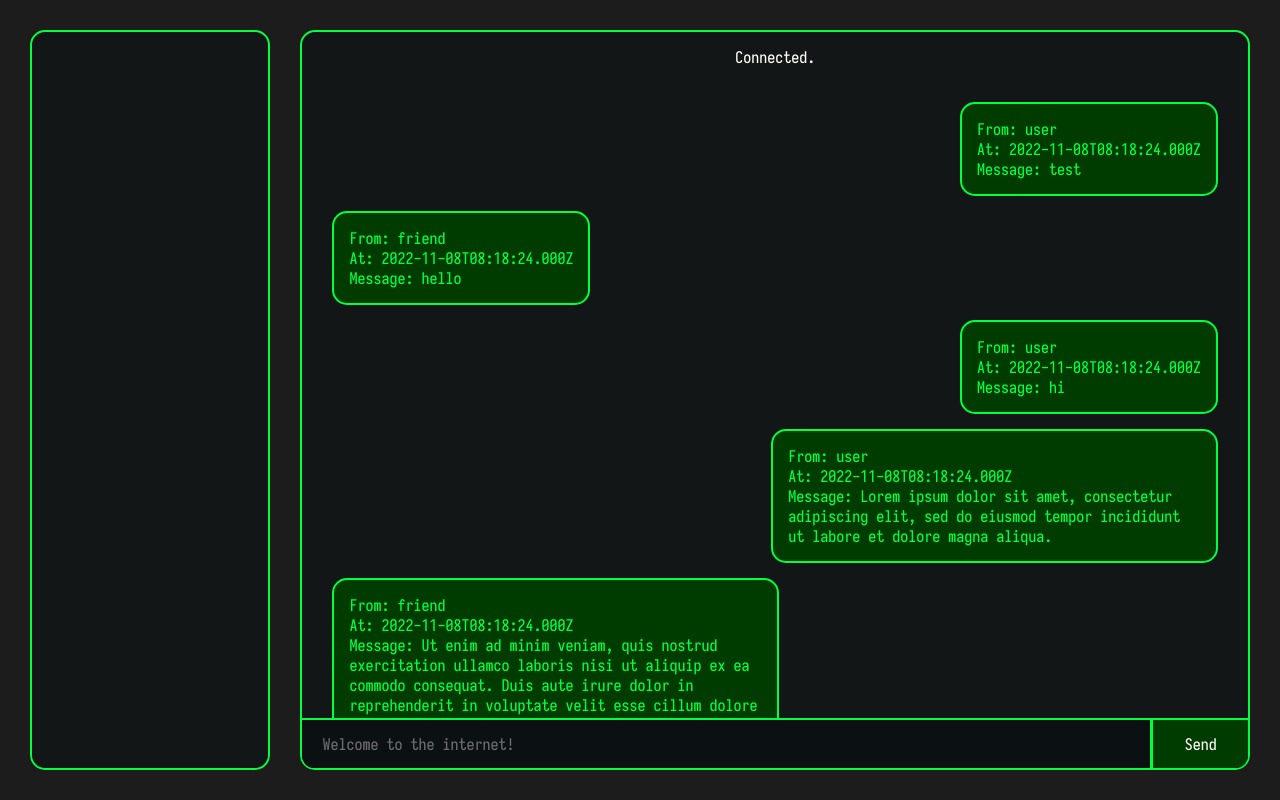
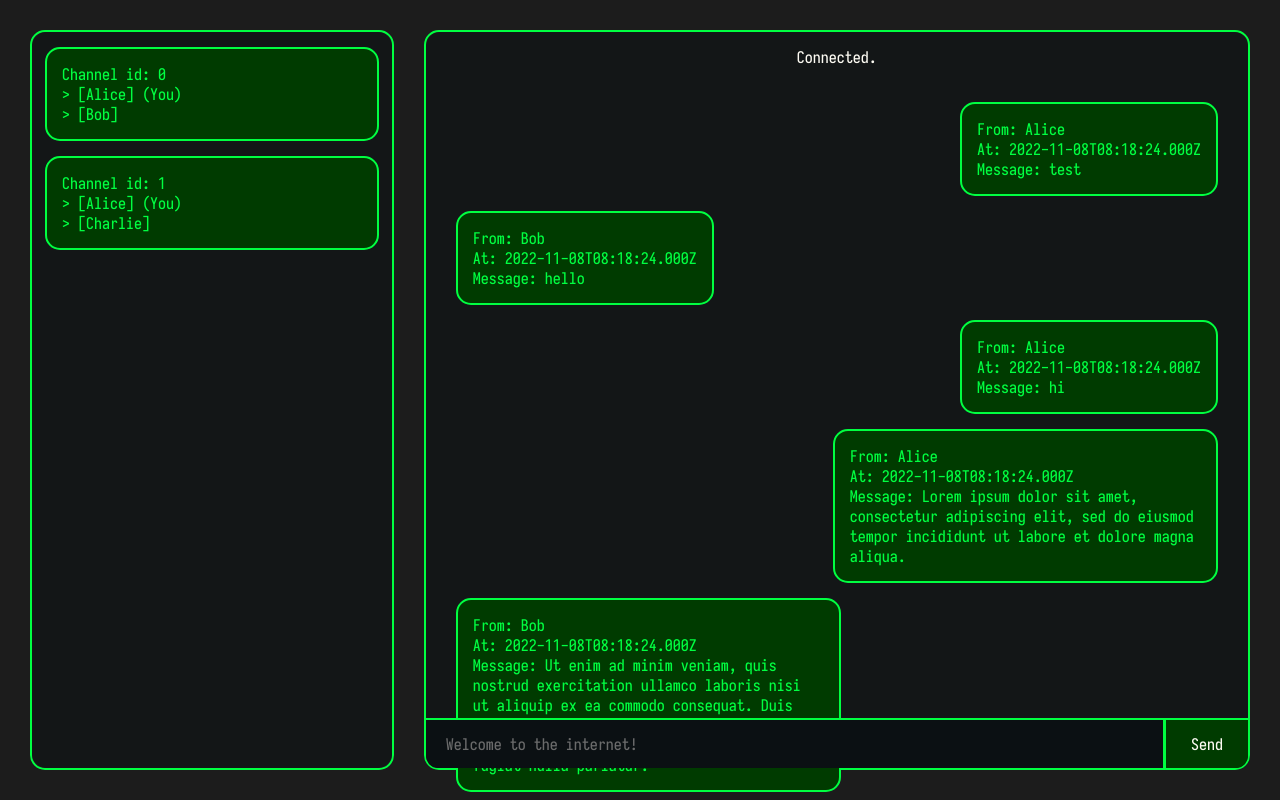
Before and after one commit to vlmlee/messenger, a React (Vite) app in the folder client/: page / in a window 1280 px wide. Built offline with nearby package versions, Linux system fonts and the light colour scheme.

Commit message:
Updated styling, typings, and logic

```diff
--- a/client/src/App.tsx
+++ b/client/src/App.tsx
@@ -1,25 +1,90 @@
 import * as React from 'react';
-import { useState } from 'react';
+import { useEffect, useState } from 'react';
 import Sidebar from './components/Sidebar';
 import ChatWindow from './components/ChatWindow';
 import { IChannel, IFriend, IUser } from 'typings';
 import './stylesheets/global.scss';
 
 export default () => {
-    const [user, setUser] = useState<IUser>({
+    const [currentUser, setCurrentUser] = useState<IUser>({
         id: 0,
-        name: 'user'
+        name: 'Alice'
     });
-    const [friend, setFriend] = useState<IFriend>({
-        id: 1,
-        name: 'friend'
-    });
-    const [channels, setChannels] = useState<IChannel[]>([]);
+
+    const [channels, setChannels] = useState<IChannel[]>([
+        {
+            id: 0,
+            user: currentUser,
+            friend: {
+                id: 1,
+                name: 'Bob'
+            },
+            messages: [
+                { id: 0, name: 'Alice', content: 'test', timestamp: new Date().toISOString() },
+                { id: 1, name: 'Bob', content: 'hello', timestamp: new Date().toISOString() },
+                { id: 0, name: 'Alice', content: 'hi', timestamp: new Date().toISOString() },
+                {
+                    id: 0,
+                    name: 'Alice',
+                    content:
+                        'Lorem ipsum dolor sit amet, consectetur adipiscing elit, sed do eiusmod tempor incididunt ut labore et dolore magna aliqua.',
+                    timestamp: new Date().toISOString()
+                },
+                {
+                    id: 1,
+                    name: 'Bob',
+                    content:
+                        'Ut enim ad minim veniam, quis nostrud exercitation ullamco laboris nisi ut aliquip ex ea commodo consequat. Duis aute irure dolor in reprehenderit in voluptate velit esse cillum dolore eu fugiat nulla pariatur. ',
+                    timestamp: new Date().toISOString()
+                }
+            ]
+        },
+        {
+            id: 1,
+            user: currentUser,
+            friend: {
+                id: 2,
+                name: 'Charlie'
+            },
+            messages: [
+                { id: 2, name: 'Charlie', content: 'hey', timestamp: new Date().toISOString() },
+                { id: 0, name: 'Alice', content: 'hello', timestamp: new Date().toISOString() },
+                {
+                    id: 0,
+                    name: 'Alice',
+                    content: "What's up?",
+                    timestamp: new Date().toISOString()
+                },
+                {
+                    id: 2,
+                    name: 'Charlie',
+                    content: 'Nothing much',
+                    timestamp: new Date().toISOString()
+                }
+            ]
+        }
+    ]);
+
+    const [selectedChannel, setSelectedChannel] = useState<IChannel>(channels[0]);
+
+    const selectChannel = (id?: number) => {
+        if (id !== undefined || id !== null) {
+            const _selectedChannel = channels.find((c: IChannel) => c.id === id);
+
+            if (_selectedChannel) {
+                setSelectedChannel(_ => _selectedChannel);
+            }
+        }
+    };
+
+    useEffect(() => {
+        // Get channels
+    }, []);
 
     return (
         <main className={'App'}>
-            <Sidebar channels={channels} />
-            <ChatWindow user={user} friend={friend} />
+            <Sidebar channels={channels} selectChannel={selectChannel} />
+            <ChatWindow selectedChannel={selectedChannel} />
         </main>
     );
 };
--- a/client/src/components/Channel.tsx
+++ b/client/src/components/Channel.tsx
@@ -1,10 +1,15 @@
 import * as React from 'react';
 import { IChannel } from '../typings';
 
-const Channel = ({ user, friend }: IChannel) => (
-    <div>
-        <div>{user?.name}</div>
-        <div>{friend?.name}</div>
+interface IChannelComponent extends IChannel {
+    selectChannel: (id?: number) => void;
+}
+
+const Channel = ({ id, user, friend, selectChannel }: IChannelComponent) => (
+    <div className={'channel'} onClick={() => selectChannel(id)}>
+        <div>Channel id: {id}</div>
+        <div className={'channel__user'}> &gt; &#91;{user?.name}&#93; (You)</div>
+        <div className={'channel__friend'}> &gt; &#91;{friend?.name}&#93;</div>
     </div>
 );
 
--- a/client/src/components/ChatWindow.tsx
+++ b/client/src/components/ChatWindow.tsx
@@ -3,26 +3,12 @@ import { ChangeEvent, useEffect, useState } from 'react';
 import ChatMessage from './ChatMessage';
 import { IChatMessage, IChatWindow } from 'typings';
 
-const ChatWindow = ({ user, friend }: IChatWindow) => {
-    const [messages, setMessages] = useState<IChatMessage[]>([
-        { id: 0, name: 'user', content: 'test', timestamp: new Date().toISOString() },
-        { id: 1, name: 'friend', content: 'hello', timestamp: new Date().toISOString() },
-        { id: 0, name: 'user', content: 'hi', timestamp: new Date().toISOString() },
-        {
-            id: 0,
-            name: 'user',
-            content:
-                'Lorem ipsum dolor sit amet, consectetur adipiscing elit, sed do eiusmod tempor incididunt ut labore et dolore magna aliqua.',
-            timestamp: new Date().toISOString()
-        },
-        {
-            id: 1,
-            name: 'friend',
-            content:
-                'Ut enim ad minim veniam, quis nostrud exercitation ullamco laboris nisi ut aliquip ex ea commodo consequat. Duis aute irure dolor in reprehenderit in voluptate velit esse cillum dolore eu fugiat nulla pariatur. ',
-            timestamp: new Date().toISOString()
-        }
-    ]); // order messages by date to display them correctly
+const ChatWindow = ({ selectedChannel }: IChatWindow) => {
+    const { user, friend, messages } = selectedChannel ?? {
+        user: null,
+        friend: null,
+        messages: []
+    };
     const [messageToSend, setMessageToSend] = useState('');
 
     const updateMessage = (e: ChangeEvent<HTMLInputElement>) => {
@@ -54,7 +40,7 @@ const ChatWindow = ({ user, friend }: IChatWindow) => {
         <div className={'chat-window'}>
             <div className={'chat-window__connected-message'}>Connected.</div>
             <div className={'chat-window__messages-container'}>
-                {messages.map((m: IChatMessage, i: number) => (
+                {messages?.map((m: IChatMessage, i: number) => (
                     <ChatMessage
                         key={`${m.timestamp}${i}`}
                         isUser={m.id === user?.id}
--- a/client/src/components/Sidebar.tsx
+++ b/client/src/components/Sidebar.tsx
@@ -1,12 +1,12 @@
 import * as React from 'react';
 import Channel from './Channel';
-import { ISidebar } from 'typings';
+import { ISidebar, IChannel } from 'typings';
 
-const Sidebar = ({ channels }: ISidebar) => {
+const Sidebar = ({ channels, selectChannel }: ISidebar) => {
     return (
         <div className={'sidebar'}>
-            {channels.map(() => (
-                <Channel />
+            {channels.map((c: IChannel) => (
+                <Channel id={c.id} user={c.user} friend={c.friend} selectChannel={selectChannel} />
             ))}
             <div className={'sidebar__background'} />
         </div>
--- a/client/src/stylesheets/global.scss
+++ b/client/src/stylesheets/global.scss
@@ -5,6 +5,7 @@
     --kurotsurubami: #0b1013;
     --shironezumi: #bdc0ba;
     --matrix-green-dark: #003b00;
+    --matrix-green-dark-lighter: #004400;
     --matrix-green-light: #00ff41;
     --shironeri: #fcfaf2;
     --font: 'Iosevka', 'Inter', Inconsolata, san-serif;
@@ -44,6 +45,44 @@
     .sidebar {
         flex-grow: 1;
         margin: 30px 15px 30px 30px;
+        display: flex;
+        flex-direction: column;
+        align-items: center;
+        gap: 15px;
+
+        .channel:first-of-type {
+            margin-top: 15px;
+        }
+
+        .channel {
+            padding: 15px;
+            position: relative;
+            z-index: 1;
+            background-color: var(--matrix-green-dark);
+            border: 2px solid var(--matrix-green-light);
+            width: calc(100% - 60px);
+            border-radius: 15px;
+            color: var(--matrix-green-light);
+            cursor: pointer;
+            transition: 0.2s background-color ease-in-out, 0.2s border ease-in-out;
+
+            &__user,
+            &__friend {
+                position: relative;
+            }
+
+            &__user {
+            }
+
+            &__friend {
+            }
+
+            &:hover {
+                border: 2px solid var(--shironeri);
+                background-color: var(--matrix-green-dark-lighter);
+                color: var(--shironeri);
+            }
+        }
     }
 
     .chat-window {
--- a/client/src/typings.d.ts
+++ b/client/src/typings.d.ts
@@ -1,6 +1,8 @@
 export interface IChannel {
+    id?: number;
     user?: IUser;
     friend?: IFriend;
+    messages?: IChatMessage[];
 }
 
 export interface IFriend {
@@ -15,11 +17,13 @@ export interface IUser {
 
 export interface ISidebar {
     channels: IChannel[];
+    selectChannel: (id?: number) => void;
 }
 
 export interface IChatWindow {
     user?: IUser;
     friend?: IFriend;
+    selectedChannel?: IChannel;
 }
 
 export interface IChatMessage {
```
